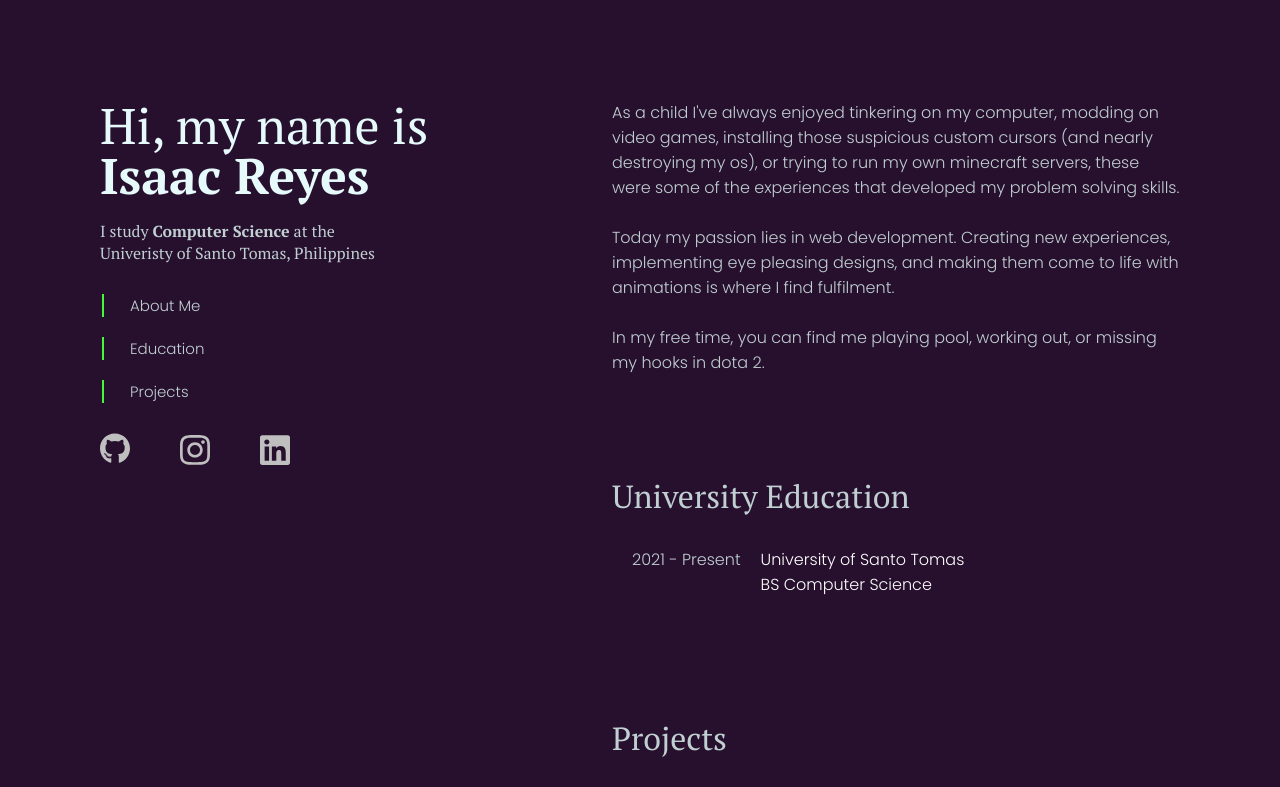
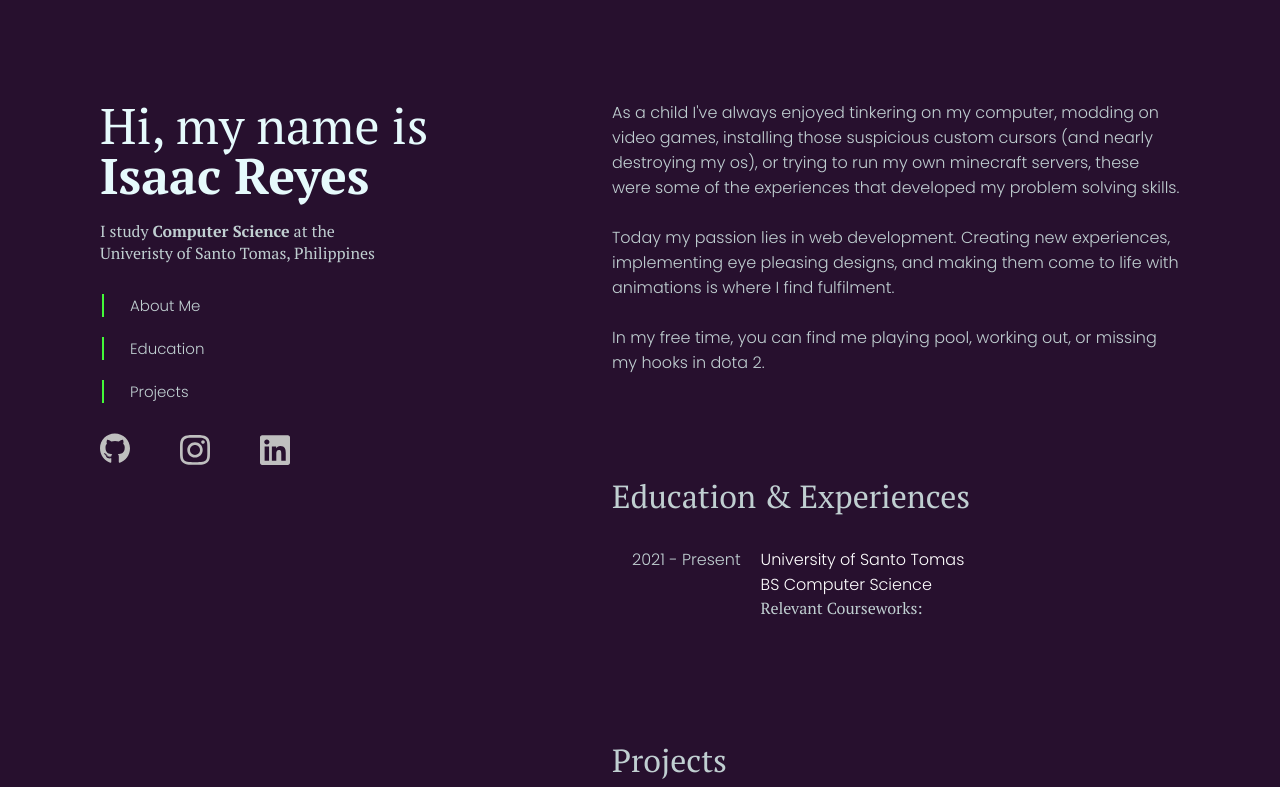
Before and after one commit to css-enjoyer/portfolio, a React (Create React App) app: page / in a window 1280 px wide. Shown: the top 787 px of the page. Built offline with nearby package versions, Linux system fonts and the light colour scheme.

Commit message:
Change education header

```diff
--- a/src/components/EducCard.js
+++ b/src/components/EducCard.js
@@ -9,6 +9,8 @@ function EducCard({date, title, subtitle, titlelink, subtitlelink, img}) {
         <div id="main-col">
             <a href={titlelink} target="_blank">{title}</a><br/>
             <a href={subtitlelink}>{subtitle}</a>
+            <h4>Relevant Courseworks:</h4>
+            <p></p>
         </div>
     </div>
     );
--- a/src/components/InfoColumn.js
+++ b/src/components/InfoColumn.js
@@ -26,7 +26,7 @@ function ProjColumn() {
 		</div>
 		<div className="margin" id="educ-margin"></div>
 		<div ref={educRef} className={`${"section educ-section"} + ${educIsVisible ? "sectionVisible" : ""}`} id="educ-section">
-			<h1>University Education</h1>
+			<h1>Education & Experiences</h1>
 			<EducCard date="2021 - Present"
 					title="University of Santo Tomas"
 					subtitle="BS Computer Science"
```
Also changed, not shown: src/App.js (+11 -0 lines).
